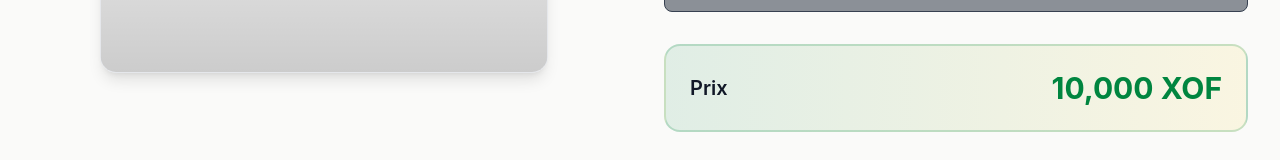
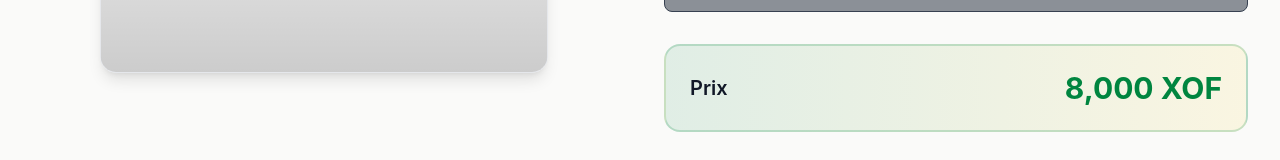
Before and after one commit to realtony0/sunumaillot, a Next.js app: page /shop in a window 1280 px wide. Shown: the part 776-936 px from the top of the page. Built offline with nearby package versions, Linux system fonts and the light colour scheme.

Commit message:
Update shop page

```diff
--- a/app/shop/page.tsx
+++ b/app/shop/page.tsx
@@ -6,8 +6,8 @@ import JerseyPreview from '@/components/JerseyPreview'
 import { ShoppingCart, AlertCircle } from 'lucide-react'
 
 const SIZES = ['S', 'M', 'L', 'XL', 'XXL']
-const BASE_PRICE = 10000 // Prix sans flocage
-const FLOCAGE_PRICE = 12000 // Prix avec flocage
+const BASE_PRICE = 8000 // Prix sans flocage
+const FLOCAGE_PRICE = 10000 // Prix avec flocage
 // Numéro WhatsApp pour les commandes
 const WHATSAPP_NUMBER = '+221 77 698 64 28'
 
```
